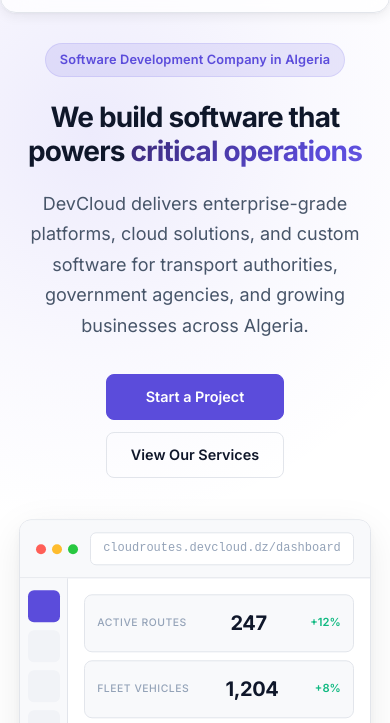
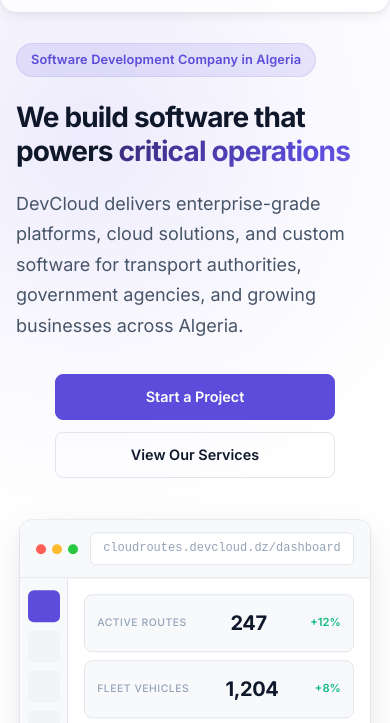
Before and after one commit to karaOdin/devcloud.dz.new, a plain HTML site: page index.html in a window 390 px wide. Shown: the part 67-790 px from the top of the page. Drawn offline with Linux system fonts and the light colour scheme.

Commit message:
add fixes

```diff
--- a/styles.css
+++ b/styles.css
@@ -1337,8 +1337,8 @@ p {
 }
 
 .chargily-logo-wrap {
-    width: 64px;
-    height: 64px;
+    width: 100px;
+    height: 100px;
     display: flex;
     align-items: center;
     justify-content: center;
@@ -1888,16 +1888,9 @@ p {
         gap: 48px;
     }
 
-    .hero-inner {
-        justify-items: center;
-    }
-
     .hero-content {
         max-width: 100%;
-        text-align: center;
-        display: flex;
-        flex-direction: column;
-        align-items: center;
+        text-align: start;
     }
 
     .hero-sub {
```
